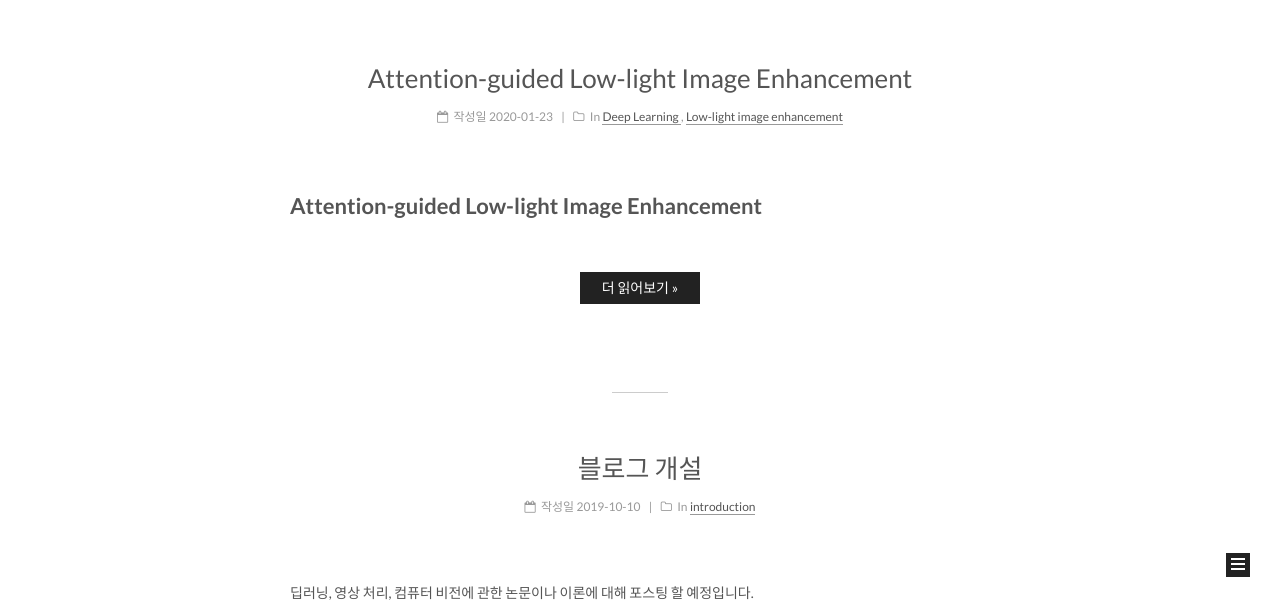
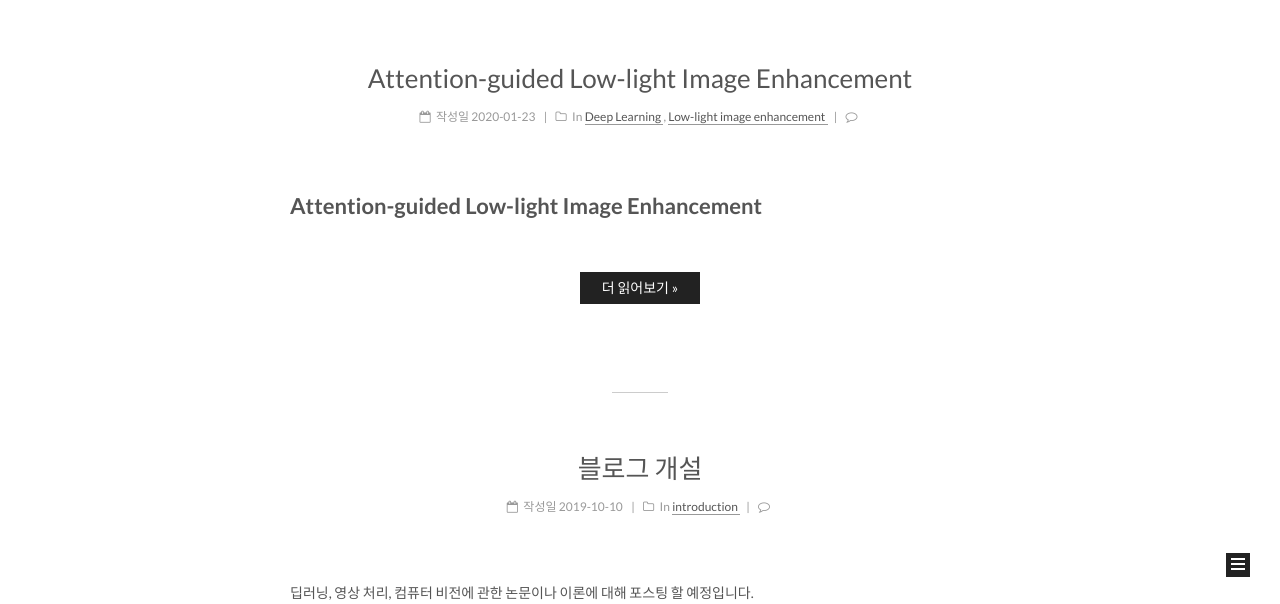
Before and after one commit to CH-Improc/ch-improc.github.io, a Jekyll site: the page built from index.html, in a window 1280 px wide. Shown: the part 278-882 px from the top of the page. Built offline with Jekyll 4.4.1, drawn with Linux system fonts in a browser that asks for light colours; the list of posts is cut into pages by our own code; comment, search, counter and statistics services are not loaded.

```diff
--- a/_config.yml
+++ b/_config.yml
@@ -380,8 +380,8 @@ han: false
 
 # Disqus
 disqus:
-  enable: false
-  shortname:
+  enable: true
+  shortname: ch-improc
   count: true
   # hide comments (visitors need to click to load the comments)
   # count need to be false when hide is true
```
